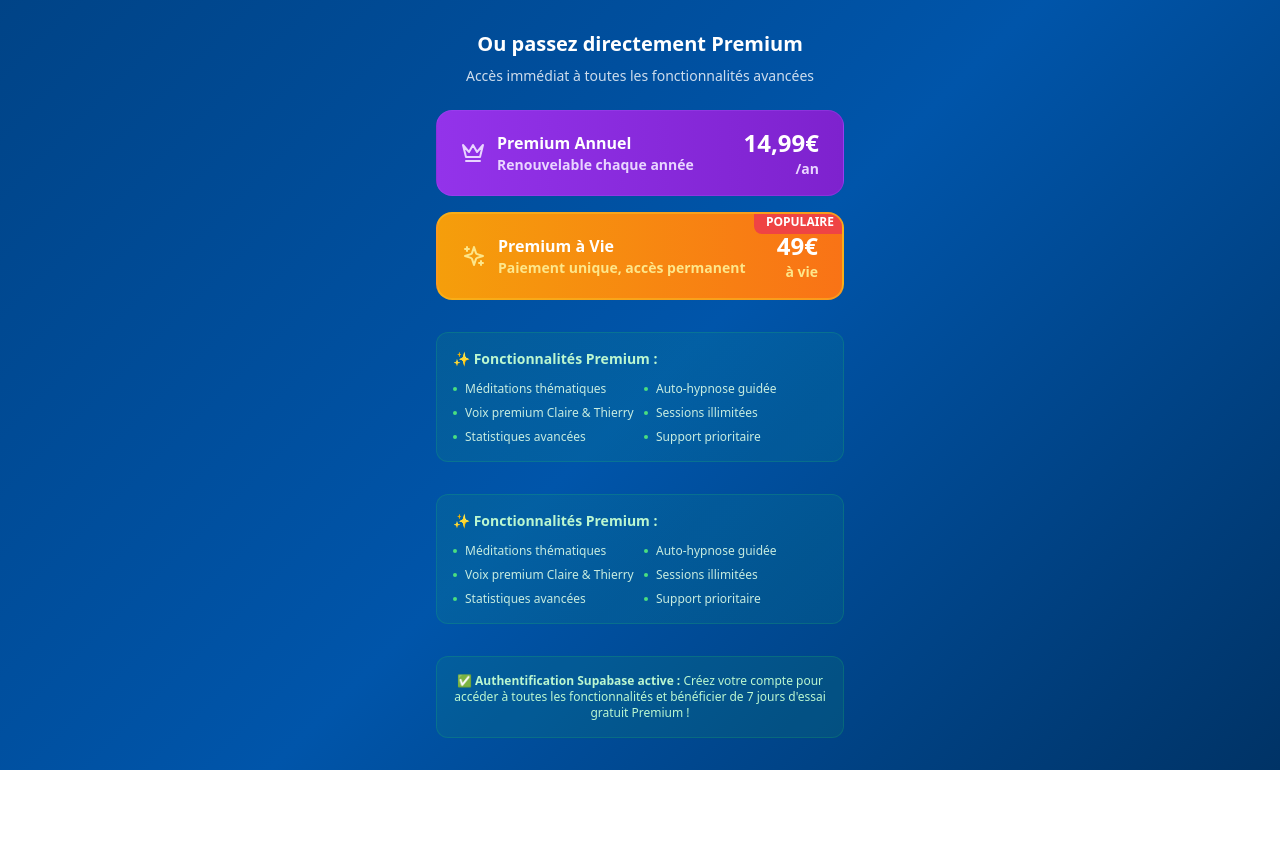
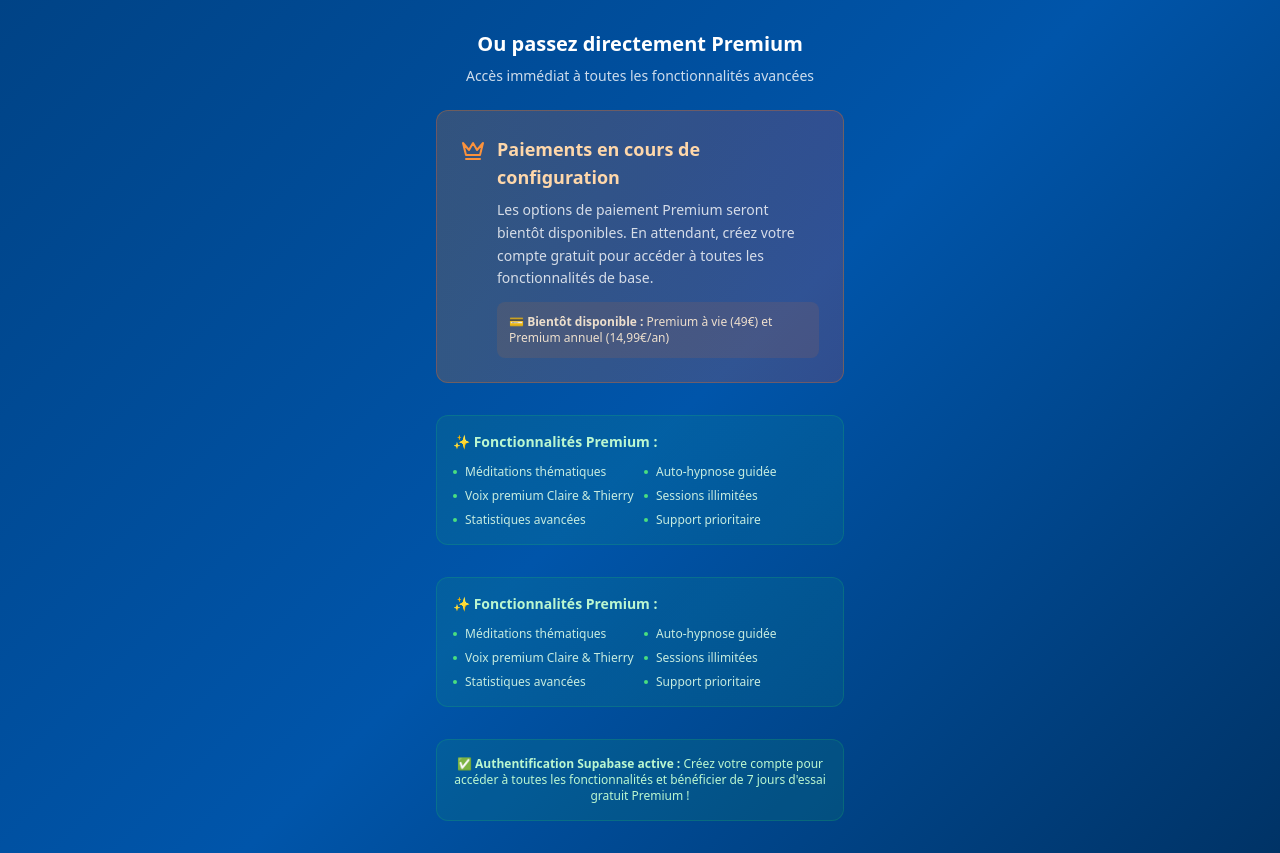
Before and after one commit to TITCLAIRE/lyne-up, a React (Vite) app: page /auth in a window 1280 px wide. Shown: the part 980-1833 px from the top of the page. Before the commit the page ends 1750 px from the top, so only its background shows below. Built offline with nearby package versions, Linux system fonts and the light colour scheme; no server answers.

Commit message:
Désactiver temporairement les fonctionnalités Stripe

```diff
--- a/src/pages/AuthScreen.jsx
+++ b/src/pages/AuthScreen.jsx
@@ -354,48 +354,26 @@ export default function AuthScreen() {
               </p>
             </div>
 
-            {/* Achat annuel */}
-            <button
-              onClick={() => handlePremiumPurchase('yearly')}
-              disabled={loading || processingPayment}
-              className="w-full bg-gradient-to-r from-purple-600 to-purple-700 text-white py-4 px-6 rounded-2xl font-semibold flex items-center justify-between hover:from-purple-700 hover:to-purple-800 transition-all duration-200 border border-purple-500/30"
-            >
-              <div className="flex items-center gap-3">
-                <Crown size={24} className="text-purple-200" />
-                <div className="text-left">
-                  <div className="font-bold">Premium Annuel</div>
-                  <div className="text-sm text-purple-200">Renouvelable chaque année</div>
+            {/* Message de configuration en cours */}
+            <div className="bg-gradient-to-r from-orange-500/20 to-red-500/20 border border-orange-500/30 rounded-xl p-6">
+              <div className="flex items-start gap-3">
+                <Crown size={24} className="text-orange-400 mt-1 flex-shrink-0" />
+                <div>
+                  <h4 className="text-lg font-semibold text-orange-200 mb-2">
+                    Paiements en cours de configuration
+                  </h4>
+                  <p className="text-white/80 text-sm leading-relaxed mb-3">
+                    Les options de paiement Premium seront bientôt disponibles.
+                    En attendant, créez votre compte gratuit pour accéder à toutes les fonctionnalités de base.
+                  </p>
+                  <div className="bg-orange-500/10 rounded-lg p-3">
+                    <p className="text-xs text-orange-100/90">
+                      💳 <strong>Bientôt disponible :</strong> Premium à vie (49€) et Premium annuel (14,99€/an)
+                    </p>
+                  </div>
                 </div>
               </div>
-              <div className="text-right">
-                <div className="text-2xl font-bold">14,99€</div>
-                <div className="text-sm text-purple-200">/an</div>
-              </div>
-            </button>
-
-            {/* Achat à vie */}
-            <button
-              onClick={() => handlePremiumPurchase('lifetime')}
-              disabled={loading || processingPayment}
-              className="w-full bg-gradient-to-r from-amber-500 to-orange-500 text-white py-4 px-6 rounded-2xl font-semibold flex items-center justify-between hover:from-amber-600 hover:to-orange-600 transition-all duration-200 border-2 border-amber-400/50 relative overflow-hidden"
-            >
-              {/* Badge "POPULAIRE" */}
-              <div className="absolute -top-1 -right-1 bg-red-500 text-white text-xs font-bold px-3 py-1 rounded-bl-lg">
-                POPULAIRE
-              </div>
-
-              <div className="flex items-center gap-3">
-                <Sparkles size={24} className="text-amber-200" />
-                <div className="text-left">
-                  <div className="font-bold">Premium à Vie</div>
-                  <div className="text-sm text-amber-200">Paiement unique, accès permanent</div>
-                </div>
-              </div>
-              <div className="text-right">
-                <div className="text-2xl font-bold">49€</div>
-                <div className="text-sm text-amber-200">à vie</div>
-              </div>
-            </button>
+            </div>
           </div>
         )}
 
```
